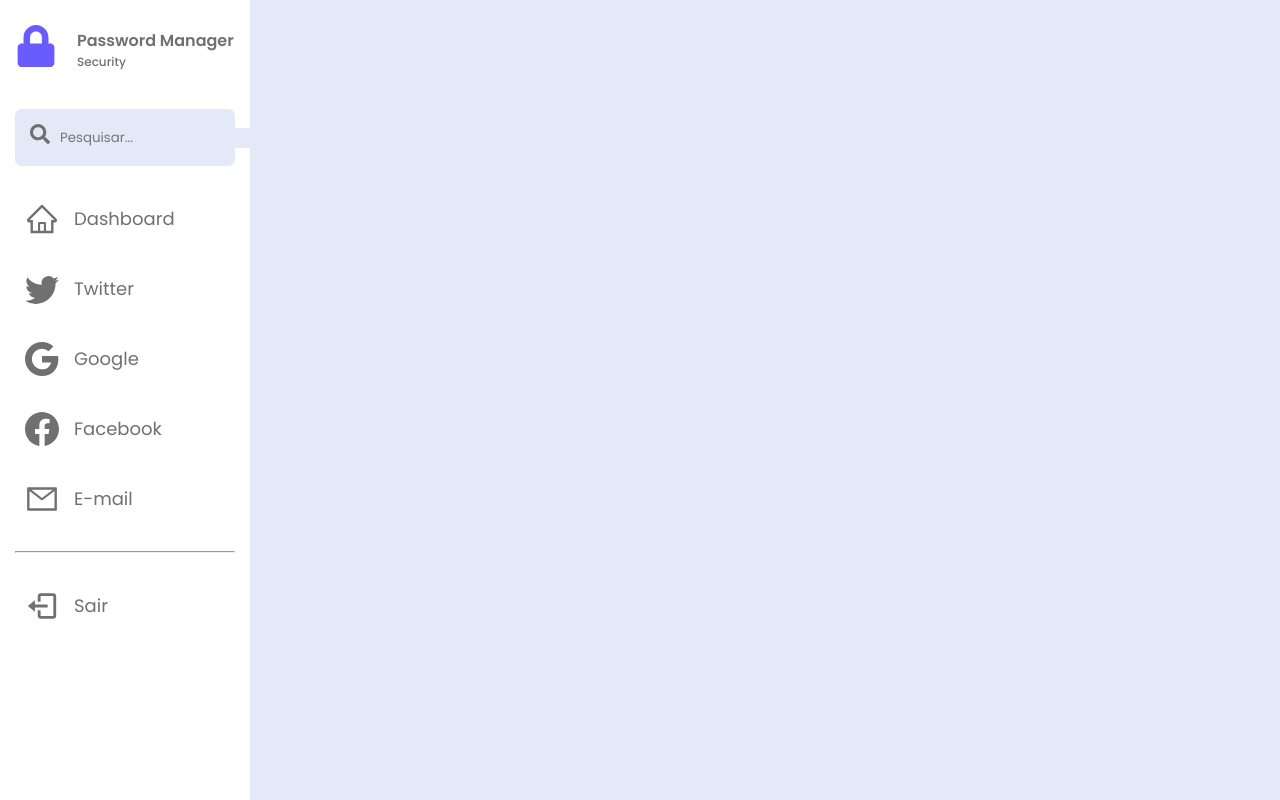
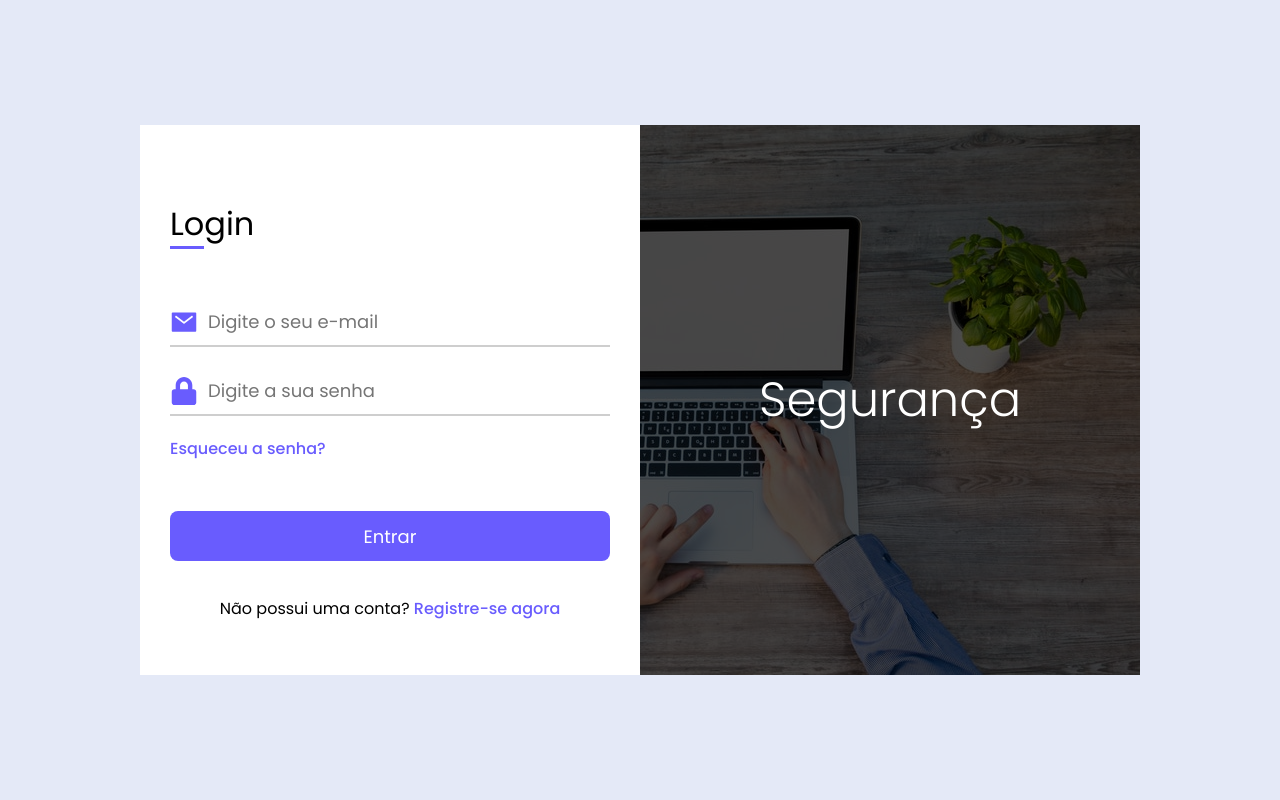
Before and after one commit to CarlosTrindade1/password-manager-react, a React (Create React App) app: page / in a window 1280 px wide. Built offline with nearby package versions, Linux system fonts and the light colour scheme.

Commit message:
Finalizando a página de login e configurando as rotas

```diff
--- a/package.json
+++ b/package.json
@@ -10,6 +10,7 @@
     "react": "^17.0.2",
     "react-dom": "^17.0.2",
     "react-icons": "^4.3.1",
+    "react-router-dom": "^6.2.1",
     "react-scripts": "5.0.0",
     "web-vitals": "^2.1.4"
   },
--- a/src/App.css
+++ b/src/App.css
@@ -0,0 +1,3 @@
+.App {
+  height: 100%;
+}
--- a/src/App.jsx
+++ b/src/App.jsx
@@ -1,12 +1,17 @@
 import React from 'react';
+import { BrowserRouter } from 'react-router-dom';
+
 import './App.css';
 
-import { Nav } from './components/Nav';
+// import { Nav } from './components/Nav';
+import { RoutesApp } from './routes';
 
 function App() {
   return (
     <div className="App">
-      <Nav />
+      <BrowserRouter>
+        <RoutesApp />
+      </BrowserRouter>
     </div>
   );
 }
--- a/src/components/Nav/index.jsx
+++ b/src/components/Nav/index.jsx
@@ -32,31 +32,31 @@ export function Nav() {
       <ul className="navbar-menu">
         <li>
           <a href="/" className="menu-item">
-            <AiOutlineHome size={34} className="menu-link-icon" />
+            <AiOutlineHome size={28} className="menu-link-icon" />
             <span>Dashboard</span>
           </a>
         </li>
         <li>
           <a href="/" className="menu-item">
-            <BsTwitter size={34} className="menu-link-icon" />
+            <BsTwitter size={28} className="menu-link-icon" />
             <span>Twitter</span>
           </a>
         </li>
         <li>
           <a href="/" className="menu-item">
-            <BsGoogle size={34} className="menu-link-icon" />
+            <BsGoogle size={28} className="menu-link-icon" />
             <span>Google</span>
           </a>
         </li>
         <li>
           <a href="/" className="menu-item">
-            <BsFacebook size={34} className="menu-link-icon" />
+            <BsFacebook size={28} className="menu-link-icon" />
             <span>Facebook</span>
           </a>
         </li>
         <li>
           <a href="/" className="menu-item">
-            <AiOutlineMail size={34} className="menu-link-icon" />
+            <AiOutlineMail size={28} className="menu-link-icon" />
             <span>E-mail</span>
           </a>
         </li>
@@ -65,7 +65,7 @@ export function Nav() {
       <hr />
       <footer>
         <div className="footer-logout">
-          <BiLogOut size={34} className="footer-logout-icon" />
+          <BiLogOut size={28} className="footer-logout-icon" />
           <span>Sair</span>
         </div>
       </footer>
--- a/src/components/Nav/styles.css
+++ b/src/components/Nav/styles.css
@@ -58,7 +58,7 @@
   height: 55px;
   padding: 20px 10px;
   color: var(--text-color);
-  font-size: 18px;
+  font-size: 14px;
   border-radius: 7px;
   transition: var(--tran-05);
   text-decoration: none;
@@ -84,7 +84,7 @@
   height: 55px;
   padding: 20px 10px;
   color: var(--text-color);
-  font-size: 18px;
+  font-size: 14-px;
   border-radius: 7px;
   transition: var(--tran-05);
   cursor: pointer;
--- a/src/index.css
+++ b/src/index.css
@@ -27,3 +27,7 @@ body {
   height: 100vh;
   background: var(--body-color);
 }
+
+#root {
+  height: 100%;
+}
--- /dev/null
+++ b/src/pages/Login/index.jsx
@@ -0,0 +1,45 @@
+import React from 'react';
+import { IoMailSharp } from 'react-icons/io5';
+import { FaLock } from 'react-icons/fa';
+
+import './styles.css';
+
+export function Login() {
+  return (
+    <div className="login">
+      <div className="login-container">
+        <div>
+          <h1>
+            <span>Lo</span>gin
+          </h1>
+
+          <form>
+            <div className="login-input">
+              <IoMailSharp size={28} color="#695CFE" />
+              <input type="email" placeholder="Digite o seu e-mail" />
+            </div>
+            <div className="login-input">
+              <FaLock size={28} color="#695CFE" />
+              <input type="password" placeholder="Digite a sua senha" />
+            </div>
+            <p>
+              <a href="/">Esqueceu a senha?</a>
+            </p>
+            <button type="submit">Entrar</button>
+          </form>
+          <div className="login-register">
+            <p>
+              Não possui uma conta? <a href="/">Registre-se agora</a>
+            </p>
+          </div>
+        </div>
+      </div>
+
+      <div className="login-container login-image">
+        <div className="login-image-text">
+          <span>Segurança</span>
+        </div>
+      </div>
+    </div>
+  );
+}
--- /dev/null
+++ b/src/pages/Login/styles.css
@@ -0,0 +1,103 @@
+.login {
+  width: 100%;
+  height: 100%;
+  display: flex;
+  justify-content: center;
+  align-items: center;
+}
+
+.login .login-container {
+  width: 500px;
+  height: 550px;
+  background-color: var(--sidebar-color);
+  padding: 30px;
+}
+
+.login .login-container div h1 {
+  font-weight: 400;
+  margin-top: 45px;
+}
+
+.login .login-container div h1 span {
+  border-bottom: 3px solid var(--primary-color);
+}
+
+.login .login-container form {
+  margin: 50px 0 35px 0;
+}
+
+.login .login-container form p {
+  margin-bottom: 50px;
+}
+
+.login .login-container form p a {
+  text-decoration: none;
+  color: var(--primary-color);
+  font-weight: 500;
+}
+
+.login .login-container form button {
+  width: 100%;
+  height: 50px;
+  border: none;
+  border-radius: 8px;
+  background-color: var(--primary-color);
+  color: #fff;
+  font-size: 18px;
+  cursor: pointer;
+  transition: var(--tran-05);
+}
+
+.login .login-container form button:hover {
+  background-color: #fff;
+  border: 1px solid var(--primary-color);
+  color: var(--primary-color);
+}
+
+.login .login-container form .login-input {
+  display: flex;
+  align-items: center;
+  border-bottom: 2.5px solid #cecece;
+  margin: 20px 0;
+}
+
+.login .login-container form .login-input input {
+  padding: 10px;
+  border: none;
+  outline: none;
+  font-size: 18px;
+  width: 400px;
+}
+
+.login .login-container div .login-register {
+  text-align: center;
+}
+
+.login .login-container div .login-register a {
+  text-decoration: none;
+  color: var(--primary-color);
+  font-weight: 500;
+}
+
+.login .login-image {
+  background: url("../../../assets/images/login-image.jpg");
+  background-color: rgba(0, 0, 0, 0.8);
+  display: flex;
+  justify-content: center;
+  align-items: center;
+  position: relative;
+  /* background: rgba(0, 0, 0, 0.3); */
+}
+
+.login-image-text {
+  background-color: rgba(0, 0, 0, 0.7);
+  position: absolute;
+  width: 100%;
+  height: 100%;
+  display: flex;
+  justify-content: center;
+  align-items: center;
+  color: #fff;
+  font-size: 48px;
+  font-weight: 300;
+}
--- /dev/null
+++ b/src/routes/index.jsx
@@ -0,0 +1,14 @@
+import React from 'react';
+import { Routes, Route } from 'react-router-dom';
+
+import { Login } from '../pages/Login';
+import { Nav } from '../components/Nav';
+
+export function RoutesApp() {
+  return (
+    <Routes>
+      <Route exact path="/" element={<Login />} />
+      <Route exact path="/dashboard" element={<Nav />} />
+    </Routes>
+  );
+}
```
Also changed, not shown: assets/images/login-image.jpg (added), 1 other file (tests, documents, lock files or other folders).
